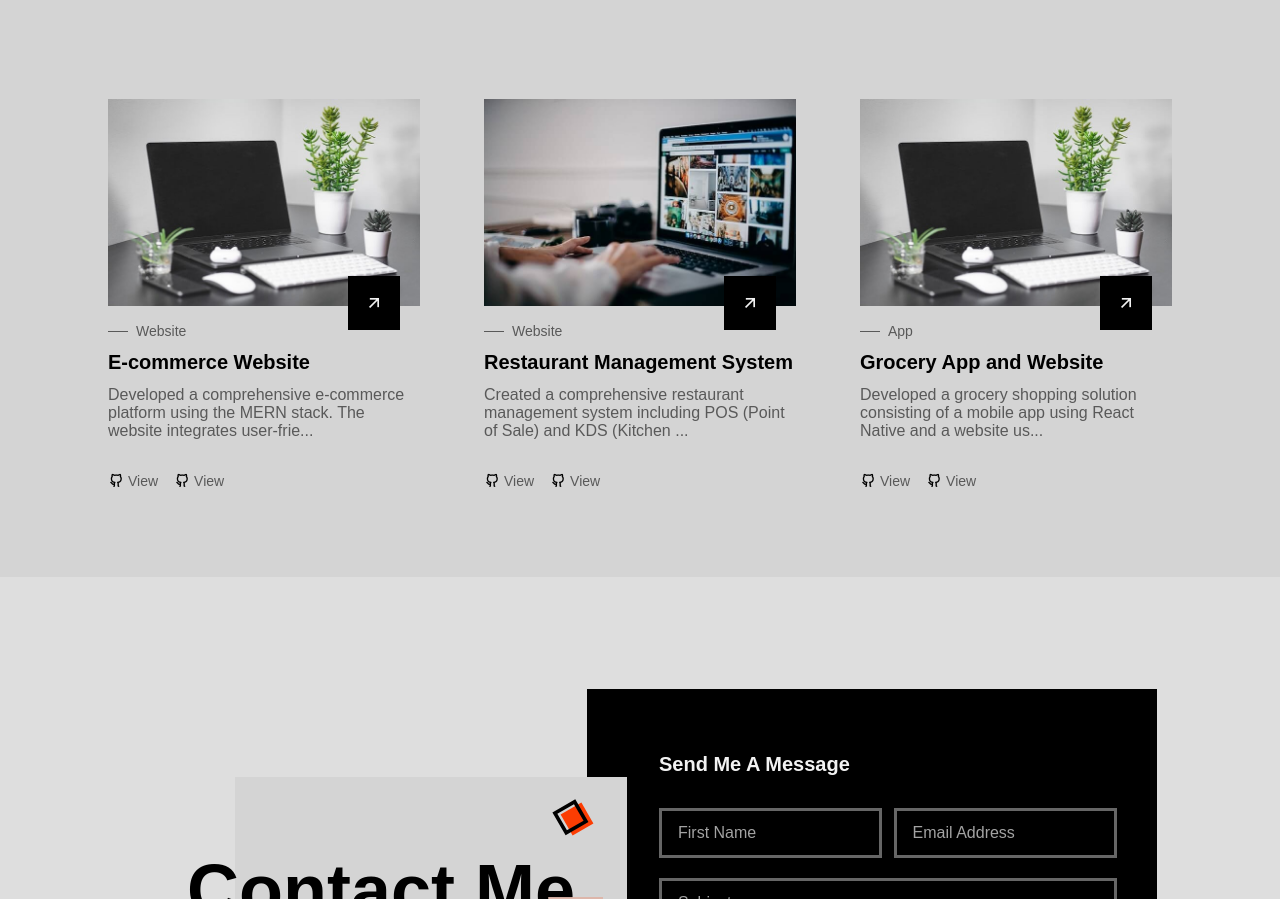
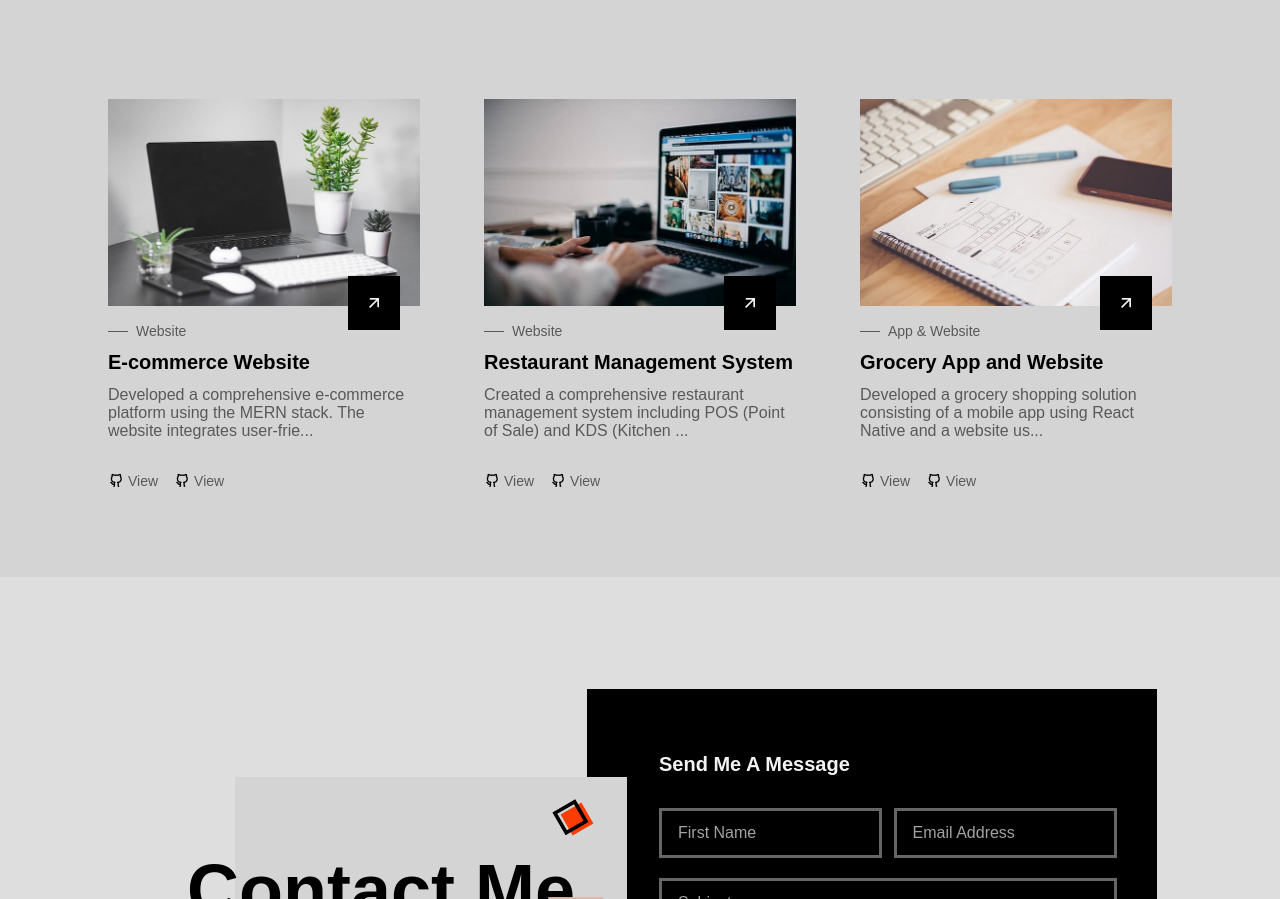
Before and after one commit to Ala075/portfolio, a React (Vite) app: page / in a window 1280 px wide. Shown: the part 2322-3221 px from the top of the page. Built offline with nearby package versions, Linux system fonts and the light colour scheme; a web font is replaced by a local one.

Commit message:
fixing some issues

```diff
--- a/data/db.json
+++ b/data/db.json
@@ -23,6 +23,7 @@
       "title": "E-commerce Website",
       "description": "Developed a comprehensive e-commerce platform using the MERN stack. The website integrates user-friendly interfaces for easy navigation and a secure payment gateway.",
       "links": {
+        "website": "https://e-shopppi.vercel.app/",
         "github": "https://www.github.com/Ala075/e-shop",
         "github2": "https://www.github.com/Ala075/"
       }
@@ -33,16 +34,18 @@
       "title": "Restaurant Management System",
       "description": "Created a comprehensive restaurant management system including POS (Point of Sale) and KDS (Kitchen Display System). Developed an Electron-based client application with a web dashboard using React.js, and a robust backend with Node.js. Features include order management, inventory tracking, and real-time updates.",
       "links": {
+        "website": "https://www.foodini.vercel.app/",
         "github": "https://www.github.com/Ala075/foodini",
         "github2": "https://www.github.com/Ala075/"
       }
     },
     {
-      "image": "../../assets/project-3.jpg",
-      "subtitle": "App",
+      "image": "../../assets/project-2.jpg",
+      "subtitle": "App & Website",
       "title": "Grocery App and Website",
       "description": "Developed a grocery shopping solution consisting of a mobile app using React Native and a website using React.js. Integrated backend services with Node.js, offering features such as product search, user authentication, order processing, and delivery tracking.",
       "links": {
+        "website": "https://www.example.com",
         "github": "https://www.github.com/Ala075/application",
         "github2": "https://www.github.com/Ala075/"
       }
--- a/src/components/cardProject.tsx
+++ b/src/components/cardProject.tsx
@@ -1,7 +1,6 @@
-
 interface CardProps {
   image: string;
-    subtitle: string ;
+  subtitle: string;
   title: string;
   description: string;
   links: {
@@ -10,33 +9,30 @@ interface CardProps {
   };
 }
 
+function Card({ image, subtitle, title, description, links }: CardProps) {
+  const displayShortDescription = () => {
+    return description.length > 100
+      ? description.substring(0, 100) + "..."
+      : description;
+  };
 
-function Card({ image, subtitle, title, description, links }: CardProps) {
-
-    const displayShortDescription = () => {
-        return description.length > 100 ? description.substring(0, 100) + "..." : description;
-    }
-
-    return(
+  return (
     <div className="projects__card">
       <div className="projects__image">
         <img src={image} alt="image" className="projects__img" loading="lazy" />
-                   <a href="https://alaarfaoui.vercel.app/" className="projects__button button">
+        <a
+          href={links.website}
+          className="projects__button button"
+        >
           <i className="ri-arrow-right-up-line"></i>
         </a>
       </div>
 
       <div className="projects__content">
-                  <h3 className="projects__subtitle">
-                      {subtitle}
-                  </h3>
-                  <h2 className="projects__title">
-                      {title}
-                  </h2>
+        <h3 className="projects__subtitle">{subtitle}</h3>
+        <h2 className="projects__title">{title}</h2>
 
-                  <p className="projects__description">
-                      {displayShortDescription()}
-                  </p>
+        <p className="projects__description">{displayShortDescription()}</p>
       </div>
 
       <div className="projects__buttons">
```
Also changed, not shown: 1 other file (tests, documents, lock files or other folders). Lines whose indentation alone changed are shown as unchanged.
